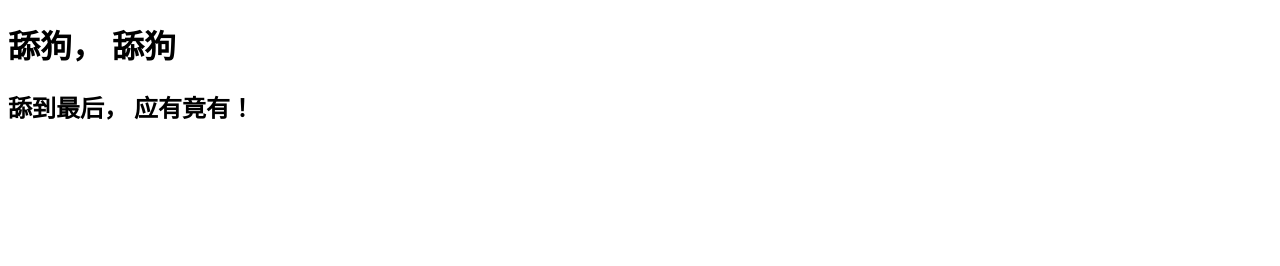
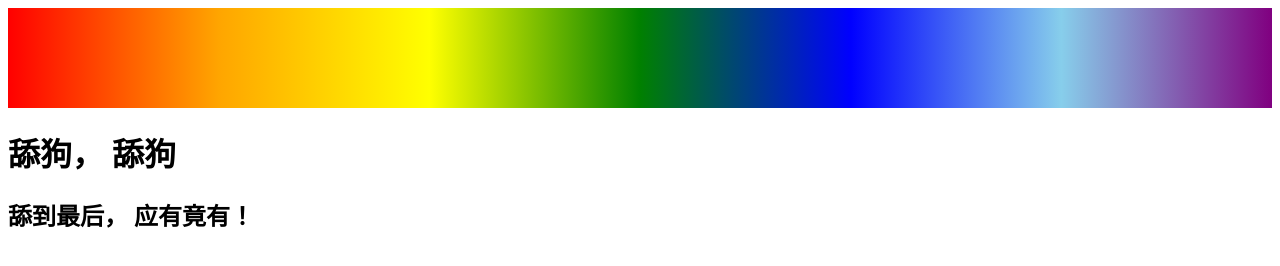
Before and after one commit to leyouge/leyouge.github.io, a plain HTML site: page index.html in a window 1280 px wide. Drawn offline with Linux system fonts and the light colour scheme.

Commit message:
完成个人主页-渐变色

```diff
--- a/index.html
+++ b/index.html
@@ -6,6 +6,7 @@
      <title>Document</title>
 </head>
 <body>
+     <div style="background: linear-gradient(to right, red, orange, yellow, green, blue, skyblue, purple); height: 100px;"></div>
      <h1>舔狗， 舔狗</h1>
      <h2>舔到最后， 应有竟有！</h2>
 </body>
```
